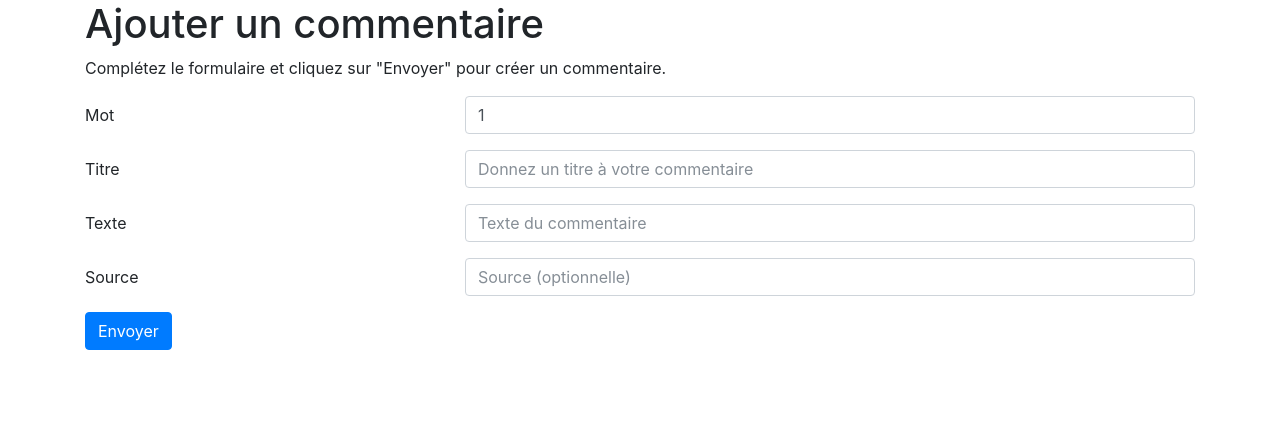
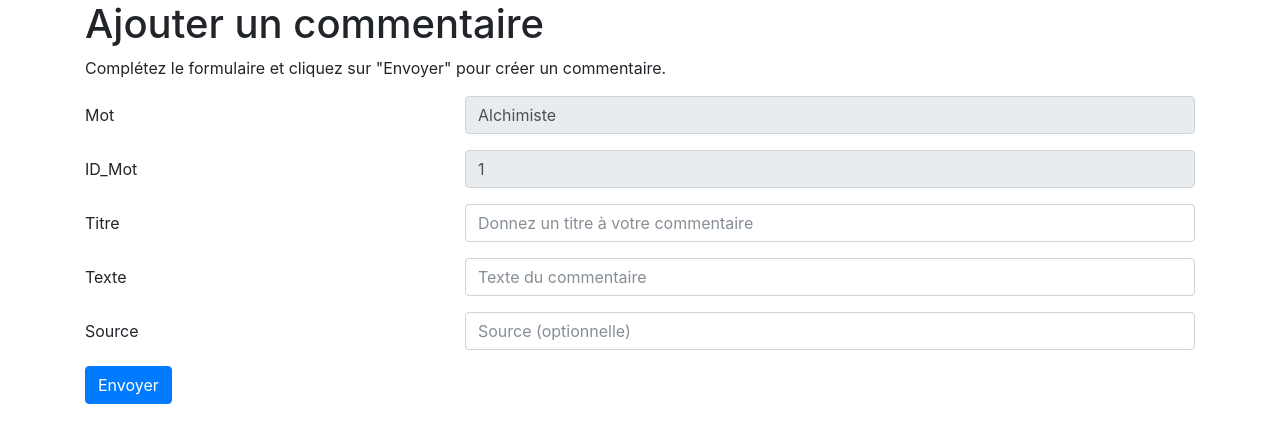
Before and after one commit to Chartes-TNAH/dictionnaire, a Flask app: page /mot/1/commentaire in a window 1280 px wide. Shown: the part 56-499 px from the top of the page. Run offline with Flask 2, Linux system fonts and the light colour scheme; data comes from the database, SQL or seed files in the repository; some libraries are stand-ins or nearby versions.

Commit message:
modifications du template ajout_commentaire, de donnees.py et de routes.py pour que les commentaires s'ajoutent bien sur les mots correspondant et qu'on soit bien redirigé sur la page du mot + modification un peu accidentelle sur modif_mot // issue #107

```diff
--- a/sortiaria/routes/routes.py
+++ b/sortiaria/routes/routes.py
@@ -92,7 +92,7 @@ def supprimer_mot(mot_id):
             return redirect("/accueil")
         else:
             flash("La suppression a échoué.", "danger")
-            return redirect("/mot")
+            return redirect("/mot" + str(mot_id))
 
 @app.route("/mot/<int:mot_id>/tei")
 def export_tei(mot_id):
@@ -113,11 +113,11 @@ def ajout_commentaire(mot_id):
             titre=request.form.get("titre", None),
             texte=request.form.get("texte", None),
             source=request.form.get("source", None),
-            mot_id=request.args.get("mot_id", None),
+            c_mot_id=request.form.get("mot_id", None),
         )
         if statut is True:
             flash("Commentaire enregistré !", "success")
-            return redirect("/mot/<int:mot_id>")
+            return redirect("/mot/" + str(mot_id))
         else:
             flash("Les erreurs suivantes ont été rencontrées : " + ",".join(donnees), "error")
             unique_mot = Mot.query.get(mot_id)
--- a/sortiaria/templates/pages/ajout_commentaire.html
+++ b/sortiaria/templates/pages/ajout_commentaire.html
@@ -11,25 +11,31 @@
 <div class="form-group row">
     <label for="Mot" class="col-sm-4 col-form-label">Mot</label>
     <div class="col-sm-8">
-      <input type="text" class="form-control" id="mot_id" name="mot_id" value={{mot.mot_id}}>
+      <input type="text" class="form-control" id="terme" name="terme" value={{mot.mot_terme}} readonly/>
+    </div>
+</div>
+<div class="form-group row">
+    <label for="Mot" class="col-sm-4 col-form-label">ID_Mot</label>
+    <div class="col-sm-8">
+      <input type="text" class="form-control" id="mot_id" name="mot_id" value={{mot.mot_id}} readonly/>
     </div>
 </div>
 <div class="form-group row">
     <label for="titre" class="col-sm-4 col-form-label">Titre</label>
     <div class="col-sm-8">
-      <input type="text" class="form-control" id="titre" name="titre" placeholder="Donnez un titre à votre commentaire">
+      <input type="text" class="form-control" id="titre" name="titre" placeholder="Donnez un titre à votre commentaire"/>
     </div>
 </div>
   <div class="form-group row">
     <label for="texte" class="col-sm-4 col-form-label">Texte</label>
     <div class="col-sm-8">
-      <input  class="form-control" id="texte" name="texte" placeholder="Texte du commentaire">
+      <input  class="form-control" id="texte" name="texte" placeholder="Texte du commentaire"/>
     </div>
 </div>
 <div class="form-group row">
     <label for="source" class="col-sm-4 col-form-label">Source</label>
     <div class="col-sm-8">
-      <input type="source" class="form-control" id="source" name="source" placeholder="Source (optionnelle)">
+      <input type="source" class="form-control" id="source" name="source" placeholder="Source (optionnelle)"/>
     </div>
   </div>
 <div>
--- a/sortiaria/templates/pages/modif_mot.html
+++ b/sortiaria/templates/pages/modif_mot.html
@@ -7,16 +7,16 @@
 <h1>Editer</h1>
 <p>Complétez le formulaire et cliquez sur "Modifier" pour modifier le mot.</p>
 <form class="form" method="POST" action="{{url_for('modif_mot', mot_id=mot.mot_id)}}">
-     <div class="form-group row">
+<div class="form-group row">
     <label for="mot" class="col-sm-4 col-form-label">Mot</label>
     <div class="col-sm-8">
-      <input type="text" class="form-control" id="mot" name="mot" value="{{mot.mot_terme}}">
+      <input type="text" class="form-control" id="mot" name="mot" value="{{mot.mot_terme}}"/>
     </div>
 </div>
   <div class="form-group row">
     <label for="prononciation" class="col-sm-4 col-form-label">Prononciation</label>
     <div class="col-sm-8">
-      <input type="text" class="form-control" id="prononciation" name="prononciation" value="{{mot.mot_phon}}" >
+      <input type="text" class="form-control" id="prononciation" name="prononciation" value="{{mot.mot_phon}}"/>
     </div>
   </div>
   <div class="form-group row">
```
Also changed, not shown: sortiaria/modeles/donnees.py (+9 -5 lines).
